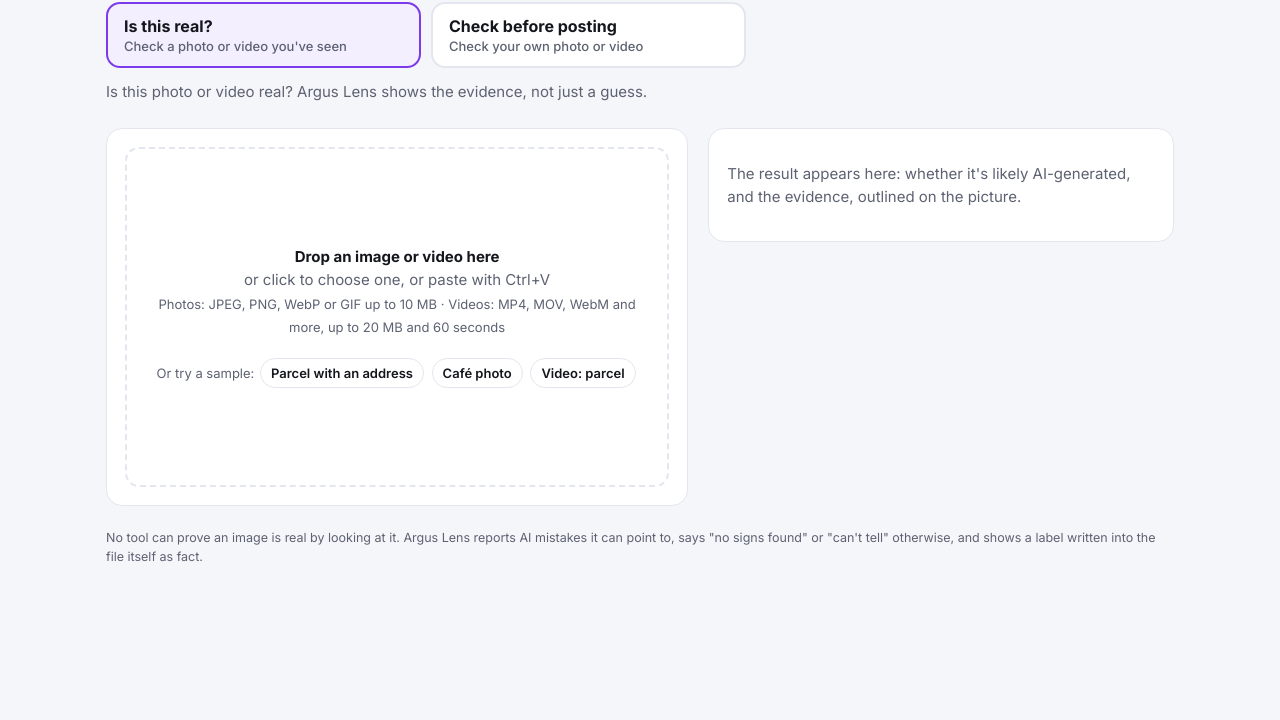
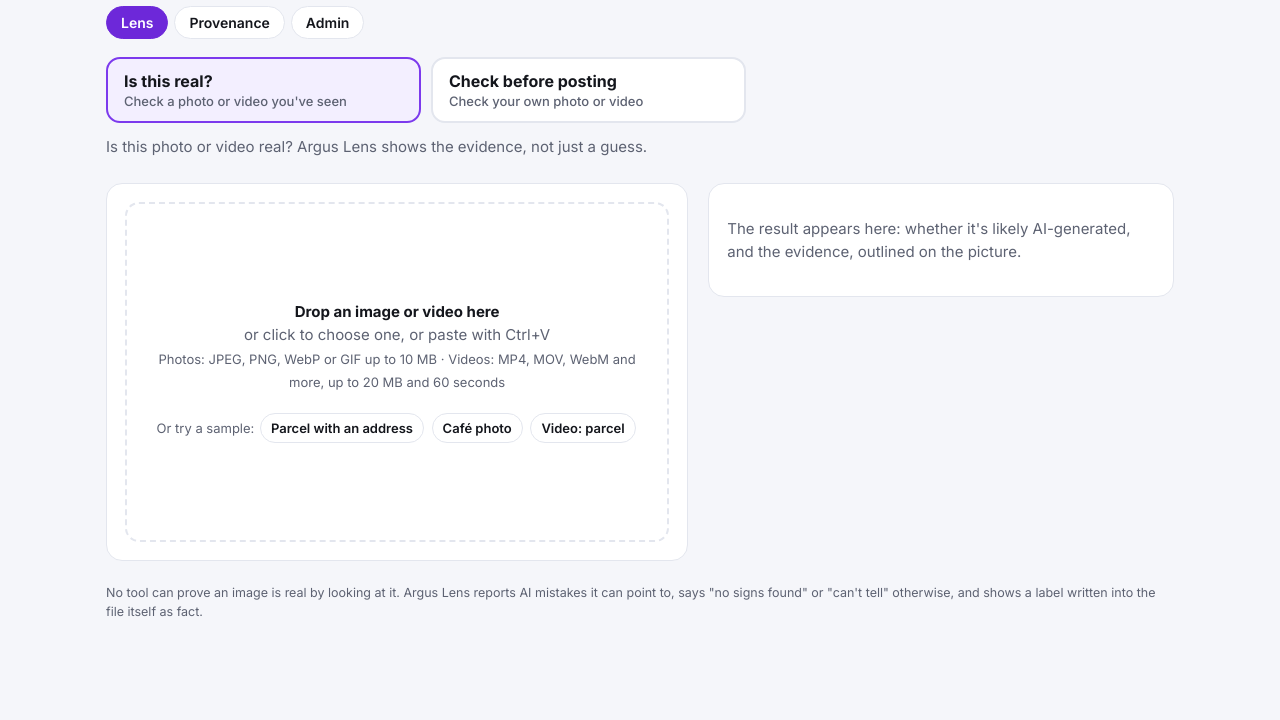
Before and after one commit to sih2026hack-cyber/ARGUS, a browser extension: page lens/page/index.html in a window 1280 px wide. Shown: the part 80-800 px from the top of the page. Drawn offline with Linux system fonts and the light colour scheme; files whose address does not match are found by name.

Commit message:
Rewrite README around the five engines; link the pages from Lens
README maps each concept engine to the code, lists what is not built yet,
states the boundaries, and adds an architecture diagram and a demo script.

Co-Authored-By: Claude Opus 5.5 <noreply@anthropic.com>

```diff
--- a/lens/page/index.html
+++ b/lens/page/index.html
@@ -12,6 +12,9 @@
   @media (prefers-color-scheme:dark){:root:not([data-theme="light"]){--bg:#0d0f17;--surface:#151826;--text:#eef0f7;--muted:#a1a7bb;--line:#272b3d;
     --ai:#c4b5fd;--ai-bg:#2a1f4d;--ok:#6ee7b7;--ok-bg:#0f2e25;--unk:#cbd5e1;--unk-bg:#1e2433;--warn:#fcd34d;--warn-bg:#33270e;--harm:#fca5a5;--harm-bg:#3a1517;--mark:#a78bfa;--mark-fill:rgba(167,139,250,.3)}}
   *{box-sizing:border-box}
+  nav.pages{display:flex;gap:6px;flex-wrap:wrap;margin:10px 0 18px}
+  nav.pages a{font:600 14px Inter,sans-serif;padding:7px 14px;border-radius:999px;border:1px solid var(--line);background:var(--surface);color:var(--text);text-decoration:none}
+  nav.pages [aria-current="page"]{background:var(--ai);border-color:var(--ai);color:var(--surface)}
   body{margin:0;background:var(--bg);color:var(--text);font:15px/1.55 Inter,'Segoe UI',system-ui,sans-serif}
   main{max-width:1100px;margin:0 auto;padding:36px 16px 60px}
   header{display:flex;align-items:center;gap:12px;margin-bottom:6px}
@@ -82,6 +85,7 @@
     <svg viewBox="0 0 64 64" fill="none" aria-hidden="true"><path d="M4 32C12 18 22 12 32 12s20 6 28 20c-8 14-18 20-28 20S12 46 4 32Z" stroke="currentColor" stroke-width="4" stroke-linejoin="round"/><circle cx="32" cy="32" r="10" fill="currentColor"/></svg>
     <h1>Argus Lens</h1>
   </header>
+  <nav class="pages"><a href="/lens" aria-current="page">Lens</a><a href="/register">Provenance</a><a href="/admin">Admin</a></nav>
   <nav class="modes" role="tablist" aria-label="What to check">
     <button type="button" role="tab" id="mode-real" data-mode="real">Is this real?<small>Check a photo or video you've seen</small></button>
     <button type="button" role="tab" id="mode-post" data-mode="post">Check before posting<small>Check your own photo or video</small></button>
```
Also changed, not shown: README.md, extension/README.md.
